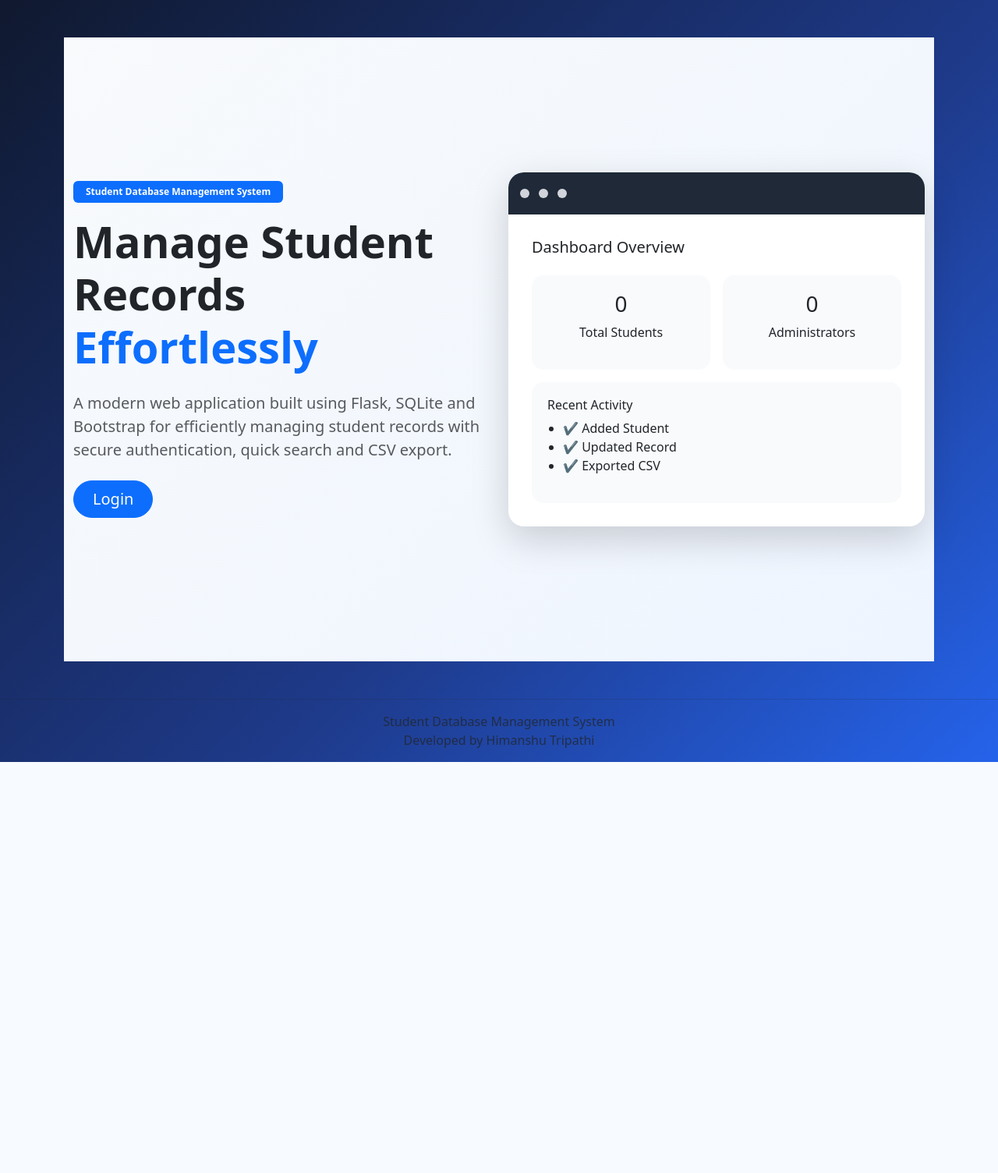
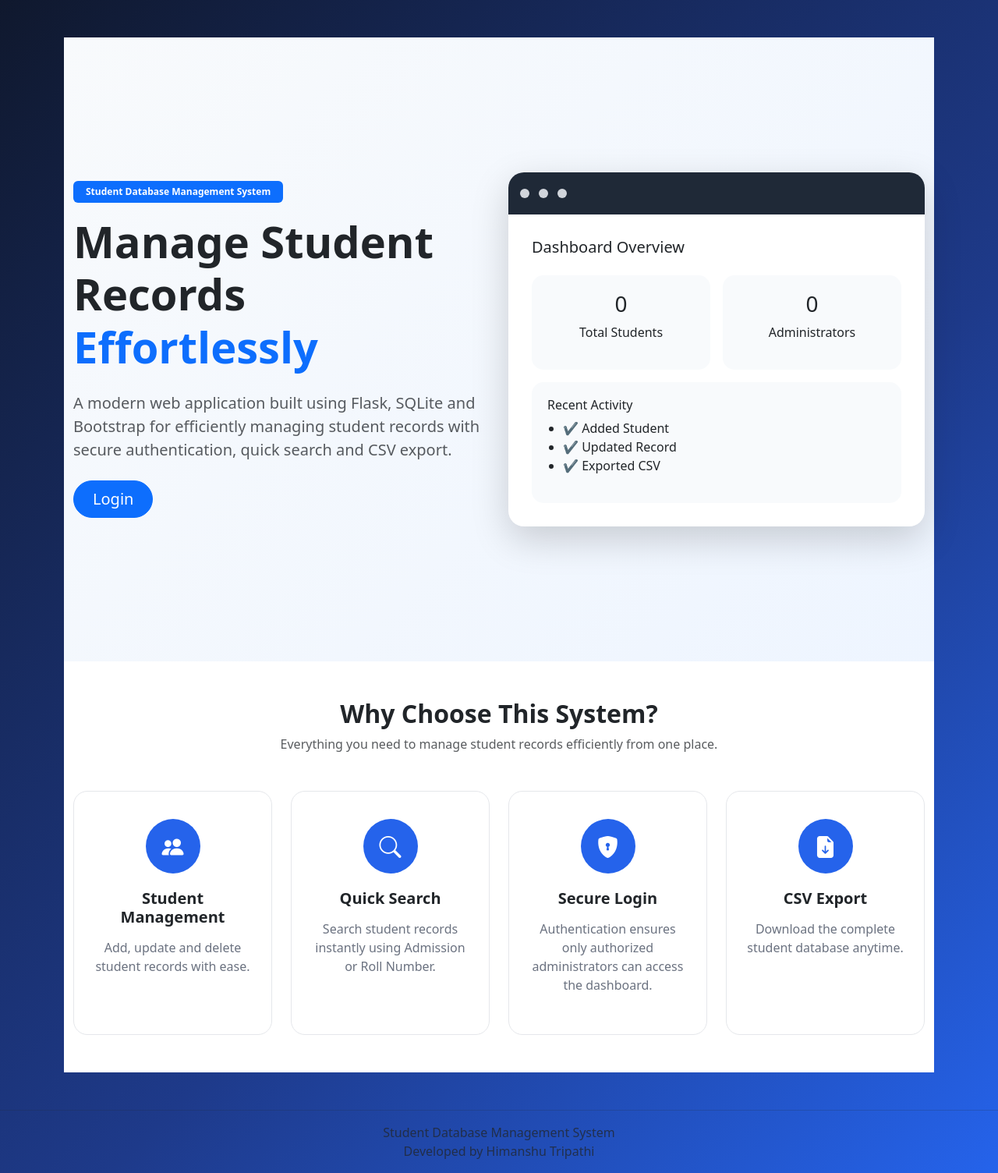
Before and after one commit to himanshu07-12/student-database-management-system, a Flask app: page / in a window 1280 px wide. Shown: the part 64-1568 px from the top of the page at 78% size. Before the commit the page ends 1041 px from the top, so only its background shows below. Run offline with Flask 3, Linux system fonts and the light colour scheme; data that the repository does not hold is empty.

Commit message:
added feature section on homepage

```diff
--- a/static/style.css
+++ b/static/style.css
@@ -117,3 +117,75 @@ body{
     border-radius:50px;
 
 }
+
+.features-section{
+
+    background:#ffffff;
+
+}
+
+.feature-card{
+
+    background:#fff;
+
+    padding:35px 25px;
+
+    border-radius:18px;
+
+    text-align:center;
+
+    transition:.35s;
+
+    border:1px solid #e5e7eb;
+
+    height:100%;
+
+}
+
+.feature-card:hover{
+
+    transform:translateY(-8px);
+
+    box-shadow:0 20px 40px rgba(0,0,0,.08);
+
+}
+
+.feature-icon{
+
+    width:70px;
+
+    height:70px;
+
+    margin:auto;
+
+    margin-bottom:20px;
+
+    border-radius:50%;
+
+    background:#2563eb;
+
+    color:white;
+
+    display:flex;
+
+    justify-content:center;
+
+    align-items:center;
+
+    font-size:28px;
+
+}
+
+.feature-card h5{
+
+    font-weight:600;
+
+    margin-bottom:15px;
+
+}
+
+.feature-card p{
+
+    color:#6b7280;
+
+}
--- a/templates/index.html
+++ b/templates/index.html
@@ -120,4 +120,122 @@
     </div>
 
 </section>
+
+<section class="features-section py-5" id="about">
+
+    <div class="container">
+
+        <div class="text-center mb-5">
+
+            <h2 class="fw-bold">
+                Why Choose This System?
+            </h2>
+
+            <p class="text-muted">
+                Everything you need to manage student records
+                efficiently from one place.
+            </p>
+
+        </div>
+
+        <div class="row g-4">
+
+            <div class="col-md-6 col-lg-3">
+
+                <div class="feature-card">
+
+                    <div class="feature-icon">
+
+                        <i class="bi bi-people-fill"></i>
+
+                    </div>
+
+                    <h5>Student Management</h5>
+
+                    <p>
+
+                        Add, update and delete
+                        student records with ease.
+
+                    </p>
+
+                </div>
+
+            </div>
+
+            <div class="col-md-6 col-lg-3">
+
+                <div class="feature-card">
+
+                    <div class="feature-icon">
+
+                        <i class="bi bi-search"></i>
+
+                    </div>
+
+                    <h5>Quick Search</h5>
+
+                    <p>
+
+                        Search student records instantly
+                        using Admission or Roll Number.
+
+                    </p>
+
+                </div>
+
+            </div>
+
+            <div class="col-md-6 col-lg-3">
+
+                <div class="feature-card">
+
+                    <div class="feature-icon">
+
+                        <i class="bi bi-shield-lock-fill"></i>
+
+                    </div>
+
+                    <h5>Secure Login</h5>
+
+                    <p>
+
+                        Authentication ensures only
+                        authorized administrators can
+                        access the dashboard.
+
+                    </p>
+
+                </div>
+
+            </div>
+
+            <div class="col-md-6 col-lg-3">
+
+                <div class="feature-card">
+
+                    <div class="feature-icon">
+
+                        <i class="bi bi-file-earmark-arrow-down-fill"></i>
+
+                    </div>
+
+                    <h5>CSV Export</h5>
+
+                    <p>
+
+                        Download the complete
+                        student database anytime.
+
+                    </p>
+
+                </div>
+
+            </div>
+
+        </div>
+
+    </div>
+
+</section>
 {% endblock %}
```
